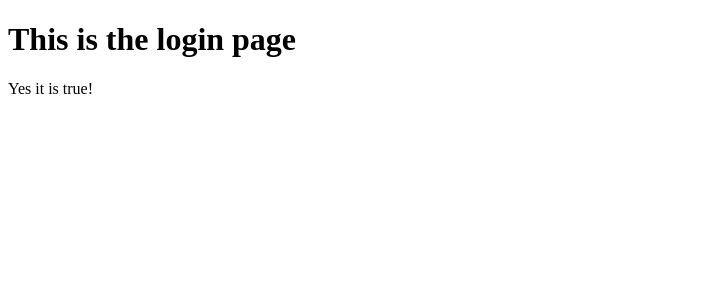
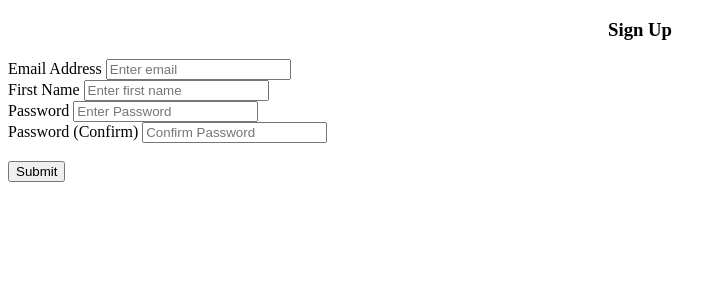
Before and after one commit to phomann13/MediHacks23_ETPK, a Flask app: page /login in a window 1280 px wide. Shown: the part 44-344 px from the top of the page, without its empty margins (0-727 px from the left). Run offline with Flask 3, Linux system fonts and the light colour scheme.

Commit message:
created login page

```diff
--- a/backend/templates/login.html
+++ b/backend/templates/login.html
@@ -2,8 +2,24 @@
 {% block title %}Login{% endblock %}
 
 {% block content %}
-<h1>This is the login page</h1>
-{% if boolean == True %}
-Yes it is true!
-{% endif %}
+<form method="POST">
+    <h3 align="center" >Sign Up</h3>
+    <div class="form-group">
+        <label for="email">Email Address</label>
+        <input type="email" class="form-control" id="email" name="email" placeholder="Enter email"/>
+    </div>
+    <div class="form-group">
+        <label for="firstName">First Name</label>
+        <input type="text" class="form-control" id="firstName" name="firstName" placeholder="Enter first name"/>
+    </div>
+    <div class="form-group">
+        <label for="password1">Password</label>
+        <input type="password" class="form-control" id="password1" name="password1" placeholder="Enter Password"/>
+    </div>
+    <div class="form-group">
+        <label for="password2">Password (Confirm)</label>
+        <input type="password" class="form-control" id="password2" name="password2" placeholder="Confirm Password"/>
+    </div>
+    <br />
+    <button type="submit" class="btn btn-primary">Submit</button>
 {% endblock %}
```
